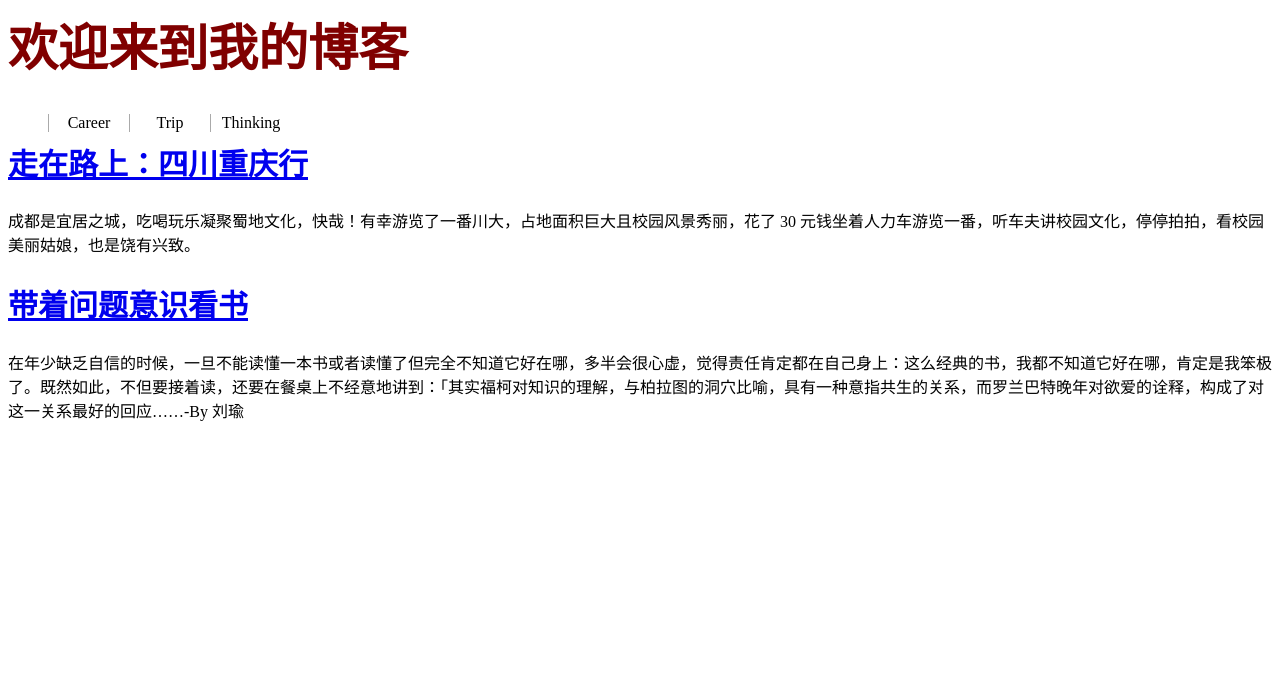
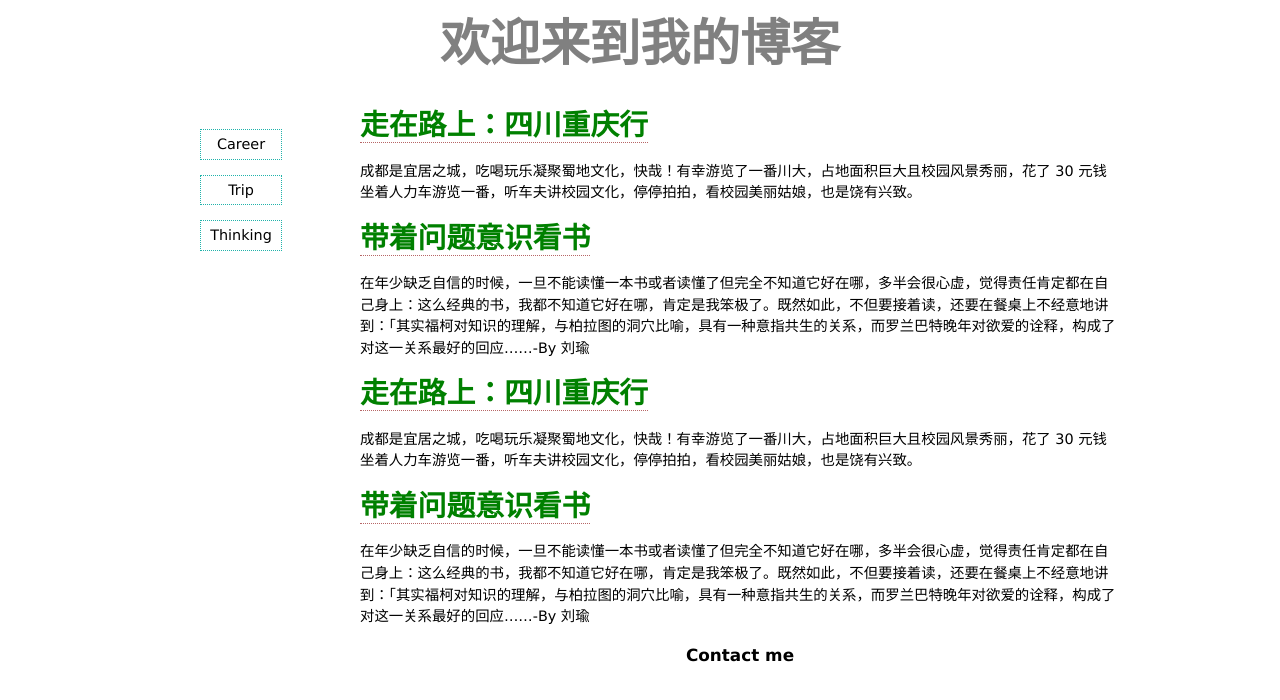
Before and after one commit to zhangdian0801/MyBlog, a plain HTML site: page index.html in a window 1280 px wide. Drawn offline with Linux system fonts and the light colour scheme; a small style sheet from the web is missing.

Commit message:
add file

```diff
--- a/beauty.css
+++ b/beauty.css
@@ -1,15 +1,58 @@
-h1,h2{color: maroon;}
-h1{font-size:50px;}
-h2{font-size:30px;}
+body{
+	font-size:90%;
+	font-family: verdana,helvetica,arial,sans-serif;
+	line-height:1.5em;
+}
+h1,h2{color: #008B8B;}
+h1{
+	font-size:50px;
+	text-align:center;
+	font-family:'minijianyingbik72cbd23ee17348';
+	margin-bottom:60px;
+	color:#808080;
+}
+h2{
+	font-size:200%;
+}
 li {
-  float: left;
+  /*float: left;*/
   list-style-type: none;
   width:80px;
-  margin-bottom:0.5em;
-  border-left: 1px solid #aaa;
+  margin-bottom:1em;
+  border: 1px dotted #20B2AA;
   text-align: center;
+  line-height:2em;
+}
+#nav{
+	float:left;
+	width:200px;
+	/*border: 1px red solid;*/
+}
+#article{
+	/*border:1px red solid;*/
+	margin-left: 200px;
 }
 h2 {
- clear: left;
+ /*clear: left;*/
 }
-h1{font-family:'minijianyingbik72cbd23ee17348';}
+#wrapper{
+	margin:5px auto;
+	width:960px;/*内容宽度为960px 设置为70%文字也随页面移动*/
+}
+a:link{
+	color:green;
+	text-decoration:none;
+	border-bottom:1px dotted #b76666;
+}
+a:visited{
+	color:#20B2AA;
+	text-decoration:none;
+}
+a:hover{
+	background:	#008080;
+	color:#FFFFFF;
+	text-decoration:none;
+}
+h3{
+	text-align:center;
+}
--- a/index.html
+++ b/index.html
@@ -1,29 +1,51 @@
-<html>
+<!doctype html>
   <head>
+    <meta charset="utf-8">
     <link type="text/css" rel="stylesheet" href="beauty.css">
+    <link href='http://cdn.webfont.youziku.com/webfonts/nomal/95048/19493/58331784f629d816742d3506.css' rel='stylesheet' type='text/css' />
     <title>Welcome to my blog</title>
   </head>
+
   <body>
+    <div id="wrapper">
 
   	   <h1>欢迎来到我的博客</h1>
 
+    <div id="nav">
       <ul>
         <li>Career</li>
         <li>Trip</li>
         <li>Thinking</li>
     	</ul>
+    </div>
 
-  	<div class="article">
+  	<div id="article">
       <h2><a href="travel-SiChuan-161122.html">走在路上：四川重庆行</a></h2>
       <p>
         成都是宜居之城，吃喝玩乐凝聚蜀地文化，快哉！有幸游览了一番川大，占地面积巨大且校园风景秀丽，花了 30 元钱坐着人力车游览一番，听车夫讲校园文化，停停拍拍，看校园美丽姑娘，也是饶有兴致。
       </p>
-	</div>
 
       <h2><a href="problem-consciousness-161122.html">带着问题意识看书</a></h2>
       <p>
         在年少缺乏自信的时候，一旦不能读懂一本书或者读懂了但完全不知道它好在哪，多半会很心虚，觉得责任肯定都在自己身上：这么经典的书，我都不知道它好在哪，肯定是我笨极了。既然如此，不但要接着读，还要在餐桌上不经意地讲到：「其实福柯对知识的理解，与柏拉图的洞穴比喻，具有一种意指共生的关系，而罗兰巴特晚年对欲爱的诠释，构成了对这一关系最好的回应……-By 刘瑜
       </p>
 
+      <h2><a href="travel-SiChuan-161122.html">走在路上：四川重庆行</a></h2>
+
+      <p>
+        成都是宜居之城，吃喝玩乐凝聚蜀地文化，快哉！有幸游览了一番川大，占地面积巨大且校园风景秀丽，花了 30 元钱坐着人力车游览一番，听车夫讲校园文化，停停拍拍，看校园美丽姑娘，也是饶有兴致。
+      </p>
+
+      <h2><a href="problem-consciousness-161122.html">带着问题意识看书</a></h2>
+
+      <p>
+        在年少缺乏自信的时候，一旦不能读懂一本书或者读懂了但完全不知道它好在哪，多半会很心虚，觉得责任肯定都在自己身上：这么经典的书，我都不知道它好在哪，肯定是我笨极了。既然如此，不但要接着读，还要在餐桌上不经意地讲到：「其实福柯对知识的理解，与柏拉图的洞穴比喻，具有一种意指共生的关系，而罗兰巴特晚年对欲爱的诠释，构成了对这一关系最好的回应……-By 刘瑜
+      </p>
+      <h3>
+      Contact me
+      </h3>
+    </div>
+    </div>
+
    </body>
 </html>
```
Also changed, not shown: problem-consciousness-161122.html (+8 -3 lines). Lines whose indentation alone changed are shown as unchanged.
